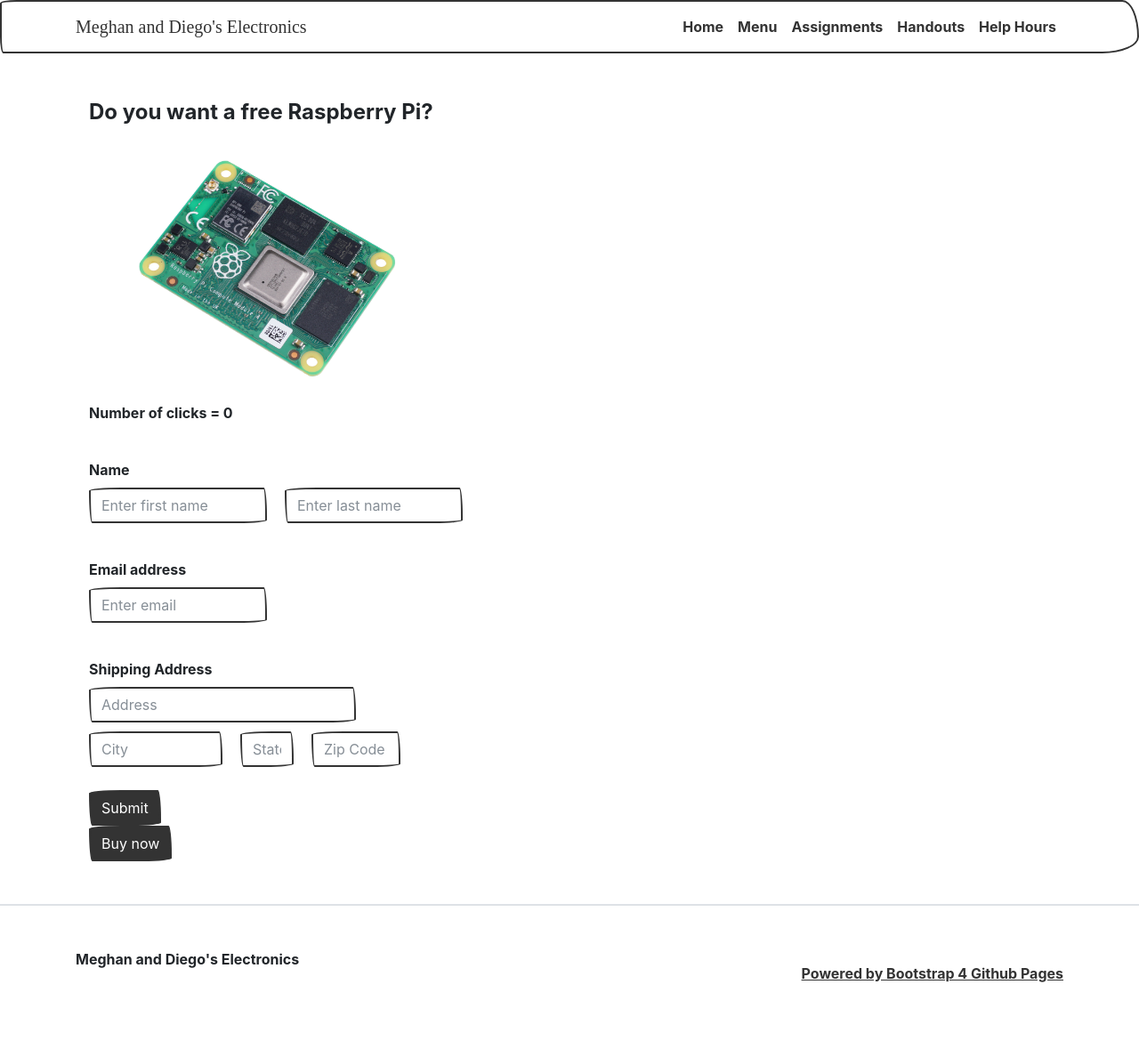
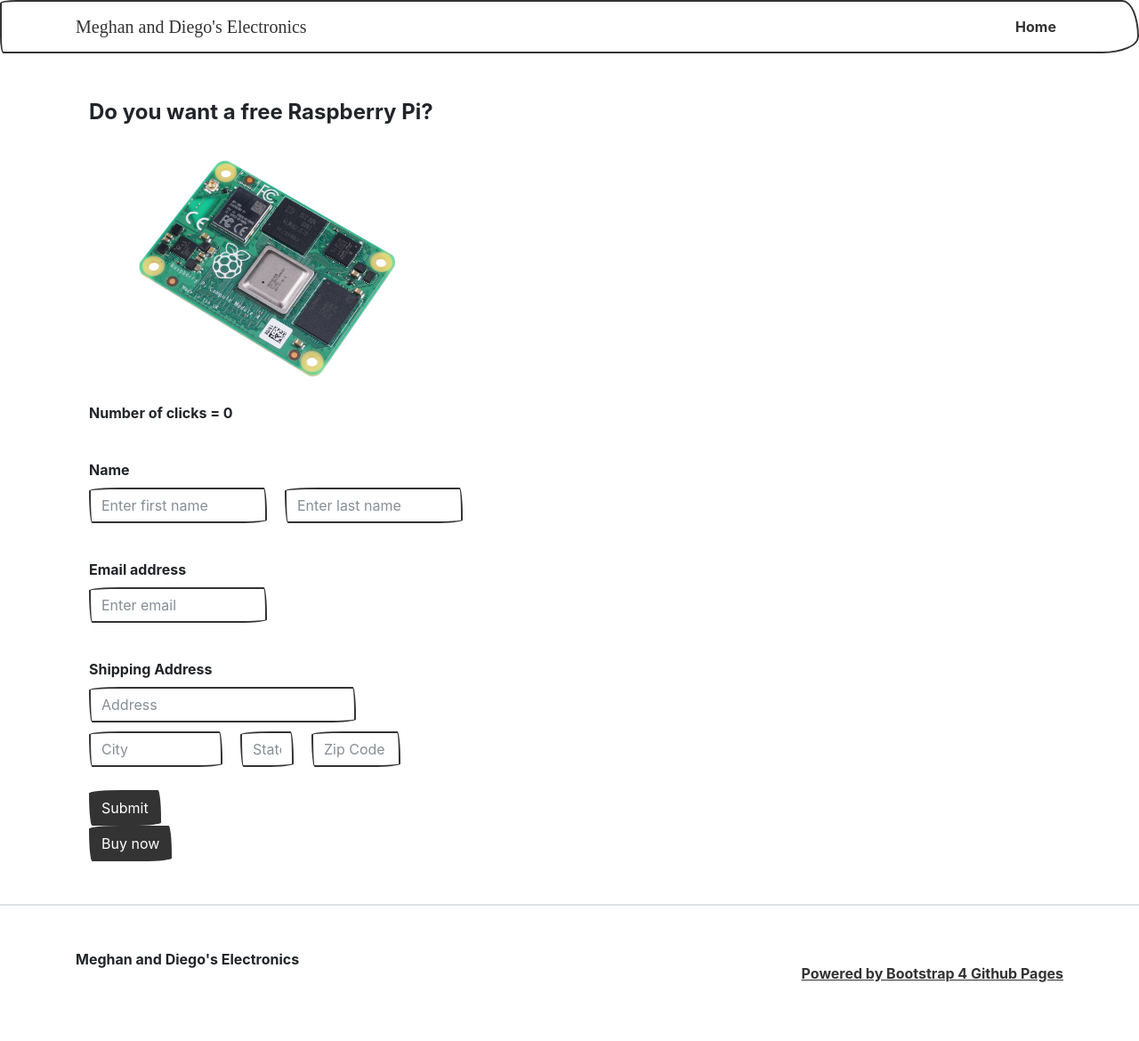
Before and after one commit to mhalloran21/cs331_final_project, a Jekyll site: the page built from index.md, in a window 1280 px wide. Shown: the whole page at 89% size. Built offline with Jekyll 4.4.1, drawn with Linux system fonts in a browser that asks for light colours; some web fonts are replaced.

Commit message:
Update _config.yml

```diff
--- a/_config.yml
+++ b/_config.yml
@@ -28,11 +28,6 @@
 # A list of the pages to display in the navigation bar
 header_pages:
   - index.md
-  - shop.md
-  - menu.md
-  - assignments.md
-  - handouts.md
-  - help_hours.md
 
 # Exclude from processing.
 # The following items will not be processed, by default. Create a custom list
```
